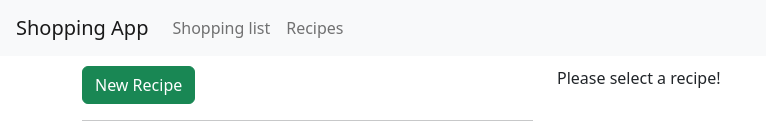
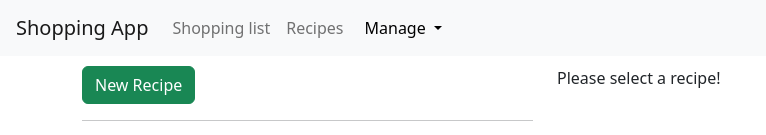
Before and after one commit to kpekala/AngularCourseProject, an Angular app: page /recipes/0 in a window 1280 px wide. Shown: the top 135 px of the page, without its empty margins (0-766 px from the left). Built offline with nearby package versions, Linux system fonts and the light colour scheme.

Commit message:
add directives

```diff
--- a/angular.json
+++ b/angular.json
@@ -95,5 +95,8 @@
         }
       }
     }
+  },
+  "cli": {
+    "analytics": false
   }
 }
--- a/src/app/app.module.ts
+++ b/src/app/app.module.ts
@@ -10,6 +10,7 @@ import { RecipeListComponent } from './recipes/recipe-list/recipe-list.component
 import { RecipeItemComponent } from './recipes/recipe-list/recipe-item/recipe-item.component';
 import { RecipeDetailComponent } from './recipes/recipe-detail/recipe-detail.component';
 import { RecipesComponent } from './recipes/recipes.component';
+import { DropdownComponent } from './shared/dropdown/dropdown.component';
 
 @NgModule({
   declarations: [
@@ -21,8 +22,9 @@ import { RecipesComponent } from './recipes/recipes.component';
     RecipeListComponent,
     RecipeItemComponent,
     RecipeDetailComponent,
-    RecipesComponent
-  ],
+    RecipesComponent,
+    DropdownComponent
+    ],
   imports: [
     BrowserModule
   ],
--- a/src/app/header/header.component.html
+++ b/src/app/header/header.component.html
@@ -8,4 +8,10 @@
       <a class="nav-link" href="#" (click)="onRecipesClicked()">Recipes</a>
     </li>
   </ul>
+  <span>
+    <app-dropdown dropdownStyle="light"
+                  dropdownTitle="Manage"
+                  [menuList]="['Save Data', 'Fetch Data']">
+    </app-dropdown>
+  </span>
 </nav>
--- a/src/app/recipes/recipe-detail/recipe-detail.component.html
+++ b/src/app/recipes/recipe-detail/recipe-detail.component.html
@@ -12,17 +12,9 @@
 </div>
 <div class="row">
   <div class="col-xs-12">
-    <div class="btn-group">
-      <button type="button"
-              class="btn btn-primary dropdown-toggle">
-        Manage Recipe <span class="caret"></span>
-      </button>
-      <ul class="dropdown-menu">
-        <li><a href="#">To Shopping List</a></li>
-        <li><a href="#">Edit Recipe</a></li>
-        <li><a href="#">Delete Recipe</a></li>
-      </ul>
-    </div>
+    <app-dropdown
+    [menuList]="['To Shopping List', 'Edit Recipe', 'Delete Recipe']">
+    </app-dropdown>
   </div>
 </div>
 <div class="row">
--- /dev/null
+++ b/src/app/shared/dropdown/dropdown.component.html
@@ -0,0 +1,14 @@
+<div>
+    <button type="button"
+    class="btn dropdown-toggle"
+    [ngClass]="{'btn-primary': dropdownStyle === 'default',
+                'btn-light': dropdownStyle === 'light'}"
+    >
+      {{dropdownTitle}}
+    </button>
+    <div class="dropdown-menu dropdown-menu-right" [ngClass]="{'show': this.menuOpened}">
+        <button class="dropdown-item" *ngFor="let item of menuList">
+            {{item}}
+        </button>
+    </div>
+  </div>
--- /dev/null
+++ b/src/app/shared/dropdown/dropdown.component.ts
@@ -0,0 +1,22 @@
+import { Component, Input, HostListener, ElementRef} from '@angular/core';
+
+@Component({
+  selector: 'app-dropdown',
+  templateUrl: './dropdown.component.html',
+  styleUrls: ['./dropdown.component.css']
+})
+export class DropdownComponent {
+  @Input() menuList;
+  @Input() dropdownStyle: string = 'default';
+  @Input() dropdownTitle: string = 'Dropdown';
+
+  menuOpened = false;
+
+  constructor(private elRef: ElementRef) {}
+
+  @HostListener('document:click', ['$event']) toggleOpen(event: Event) {
+    this.menuOpened = this.elRef.nativeElement.contains(event.target) ? !this.menuOpened : false;
+  }
+
+
+}
```
Also changed, not shown: src/app/shared/dropdown/dropdown.component.css (added).
